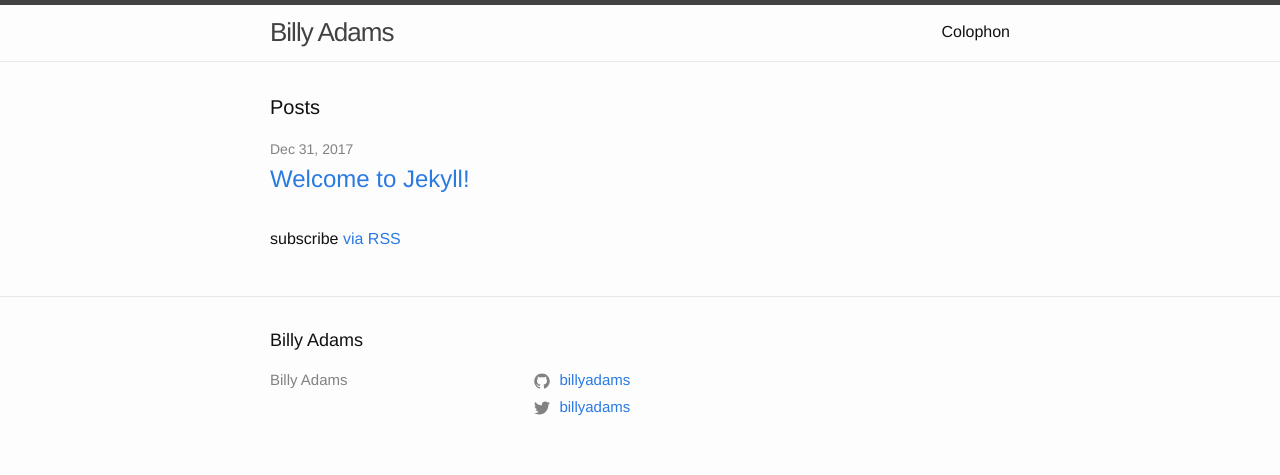
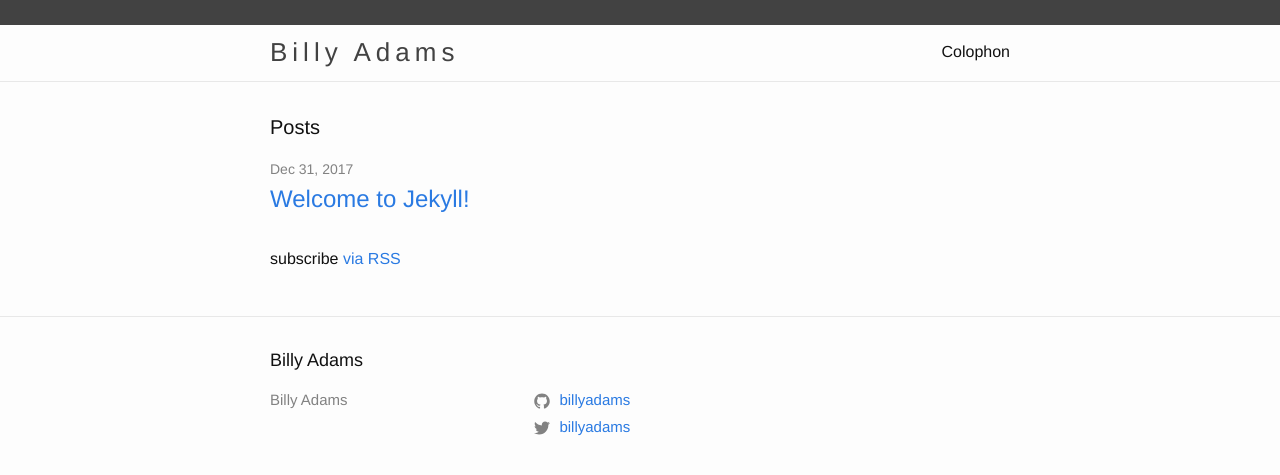
Before and after one commit to billyadams/billyadams.github.io, a Jekyll site: the page built from index.md, in a window 1280 px wide. Shown: the top 475 px of the page. Built offline with Jekyll 4.4.1, drawn with Linux system fonts in a browser that asks for light colours.

Commit message:
CSS Changes

```diff
--- a/_sass/minima/_layout.scss
+++ b/_sass/minima/_layout.scss
@@ -2,7 +2,7 @@
  * Site header
  */
 .site-header {
-  border-top: 5px solid $grey-color-dark;
+  border-top: 25px solid $grey-color-dark;
   border-bottom: 1px solid $grey-color-light;
   min-height: $spacing-unit * 1.865;
 
@@ -14,7 +14,7 @@
   @include relative-font-size(1.625);
   font-weight: 300;
   line-height: $base-line-height * $base-font-size * 2.25;
-  letter-spacing: -1px;
+  letter-spacing: 5px;
   margin-bottom: 0;
   float: left;
 
```
